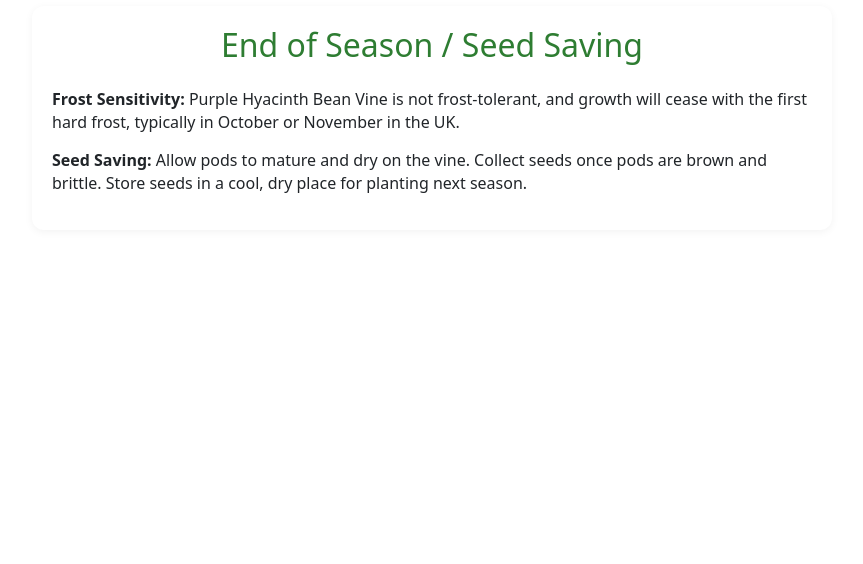
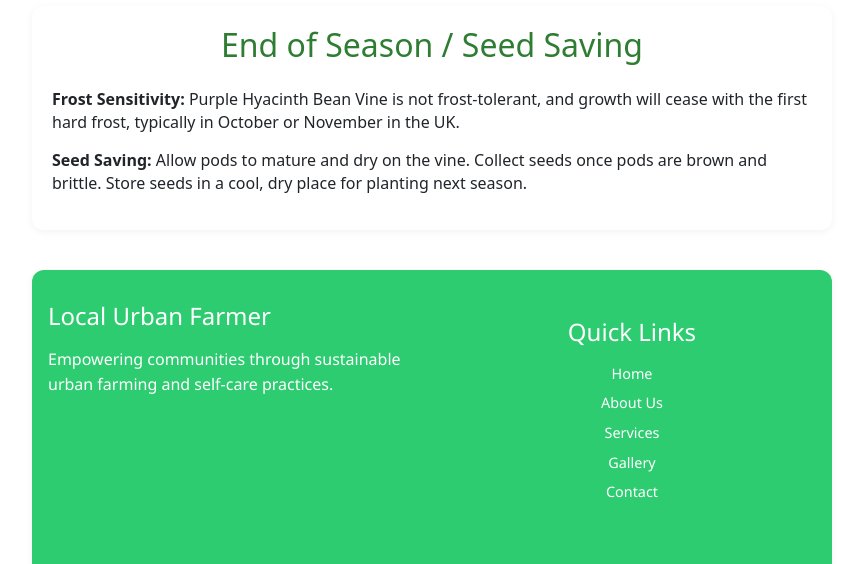
Before and after one commit to jkasule250/jaymo.klg, a plain HTML site: page blog-post-4.html in a window 1280 px wide. Shown: the part 2376-2940 px from the top of the page, without its empty margins (208-1071 px from the left). Before the commit the page ends 2666 px from the top, so only its background shows below. Drawn offline with nearby package versions, Linux system fonts and the light colour scheme.

Commit message:
Update blog-post-4.html

```diff
--- a/blog-post-4.html
+++ b/blog-post-4.html
@@ -66,7 +66,8 @@
       <p><strong>Seed Saving:</strong> Allow pods to mature and dry on the vine. Collect seeds once pods are brown and brittle. Store seeds in a cool, dry place for planting next season.</p>
     </section>
   </div>
-
+<div id="footer-placeholder"></div>
+  <!-- Footer Placeholder -->
    <!-- JavaScript to Load Navigation and Footer -->
    <script>
     // Dynamically load the navigation
```
